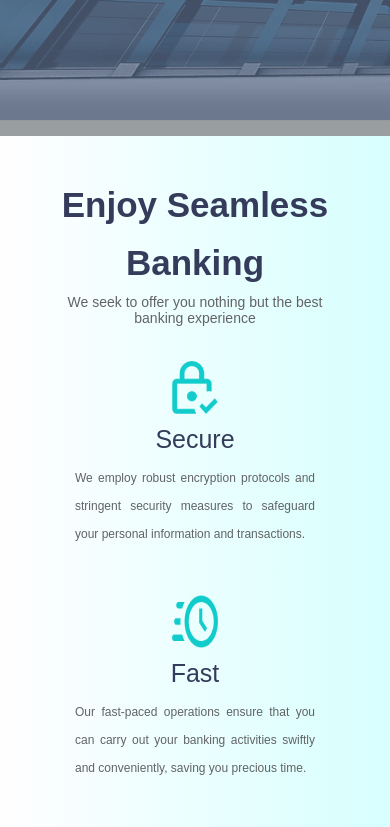
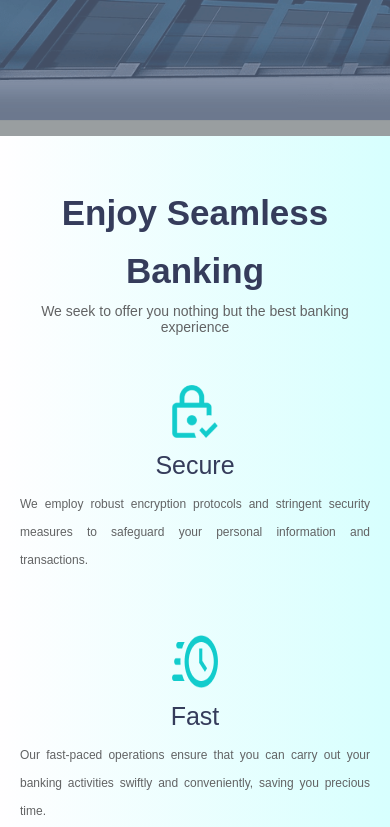
Before and after one commit to Ichie235/AvvicBankComingSoon-page, a React (Create React App) app: page / in a window 390 px wide. Shown: the part 700-1527 px from the top of the page. Built offline with nearby package versions, Linux system fonts and the light colour scheme; a web font is replaced by a local one.

Commit message:
Update coming.css

```diff
--- a/src/page/comingSoon/coming.css
+++ b/src/page/comingSoon/coming.css
@@ -238,10 +238,10 @@
   }
   .info-container {
     padding-top: 22px !important;
-    padding-left: 7px;
-    padding-right: 7px;
-    padding-bottom: 7px;
-    height: 170vh;
+    padding-left: 5px !important;
+    padding-right: 5px ! important;
+    padding-bottom: 5px ! important;
+    height: auto;
     overflow-x: hidden;
   }
   .info-content-container {
```
